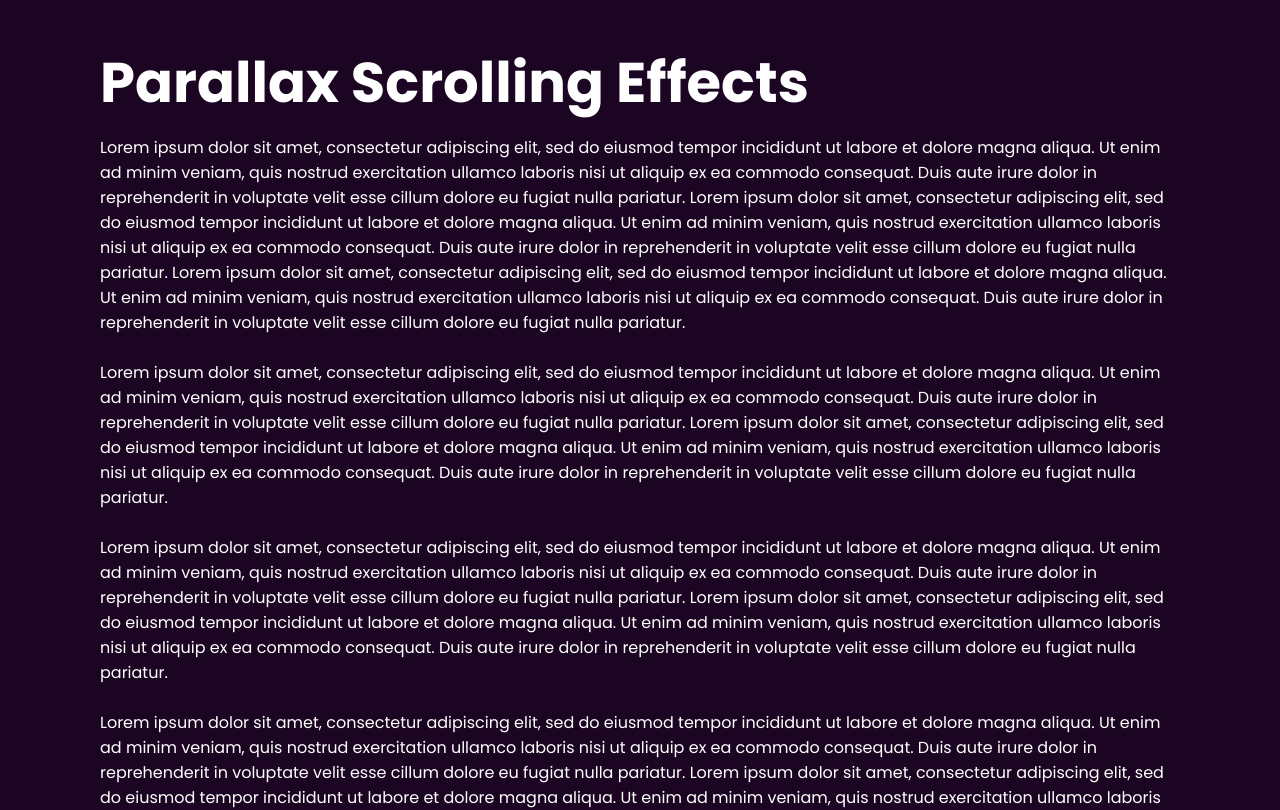
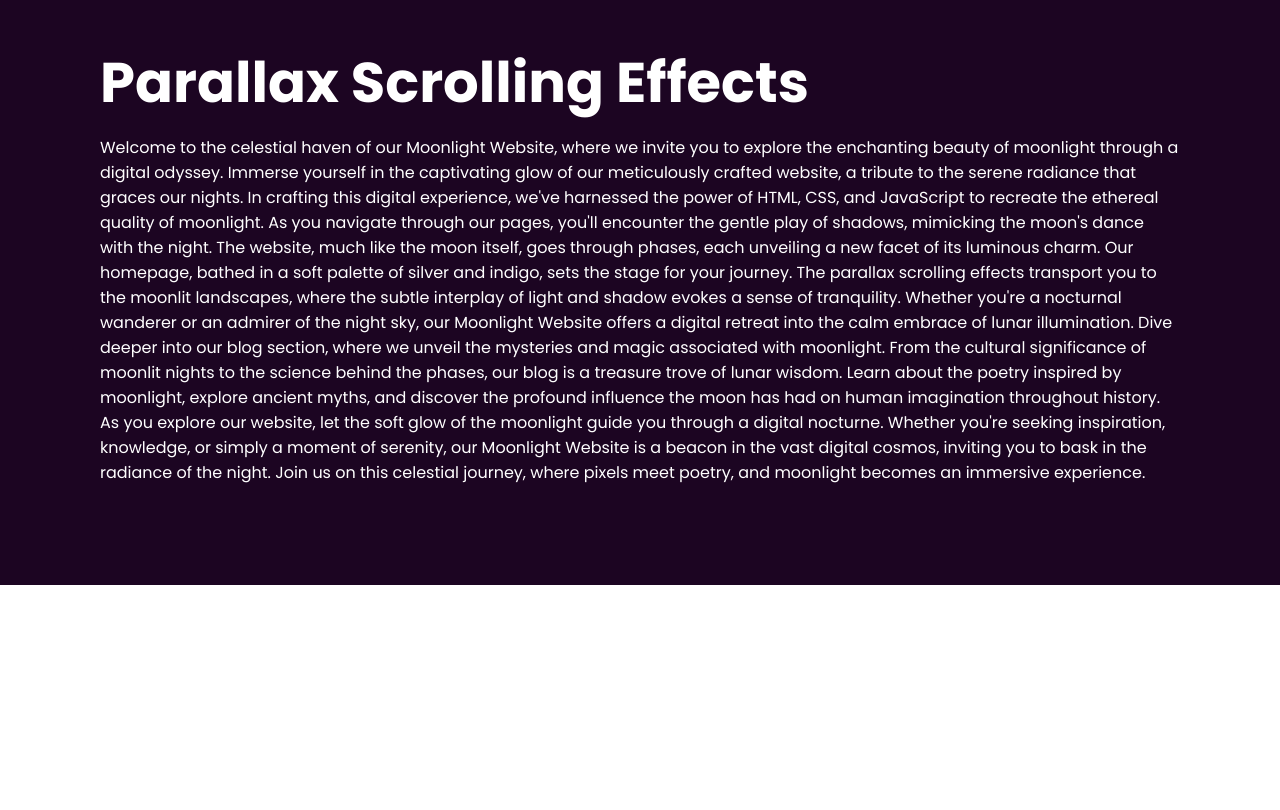
Before and after one commit to Dhruil/Space-Parallax-Scrolling-, a plain HTML site: page index.html in a window 1280 px wide. Shown: the part 860-1670 px from the top of the page. After the commit the page ends 1445 px from the top, so only its background shows below. Drawn offline with Linux system fonts and the light colour scheme.

Commit message:
Update index.html

```diff
--- a/index.html
+++ b/index.html
@@ -30,51 +30,11 @@
 <div class="sec" id="sec">
     <h2>Parallax Scrolling Effects</h2>
     <p>
-        Lorem ipsum dolor sit amet, consectetur adipiscing elit, sed do eiusmod tempor incididunt
-        ut labore et dolore magna aliqua. Ut enim ad minim veniam, quis nostrud exercitation ullamco
-        laboris nisi ut aliquip ex ea commodo consequat. Duis aute irure dolor in reprehenderit in
-        voluptate velit esse cillum dolore eu fugiat nulla pariatur.
-        Lorem ipsum dolor sit amet, consectetur adipiscing elit, sed do eiusmod tempor incididunt
-        ut labore et dolore magna aliqua. Ut enim ad minim veniam, quis nostrud exercitation ullamco
-        laboris nisi ut aliquip ex ea commodo consequat. Duis aute irure dolor in reprehenderit in
-        voluptate velit esse cillum dolore eu fugiat nulla pariatur.
-        Lorem ipsum dolor sit amet, consectetur adipiscing elit, sed do eiusmod tempor incididunt
-        ut labore et dolore magna aliqua. Ut enim ad minim veniam, quis nostrud exercitation ullamco
-        laboris nisi ut aliquip ex ea commodo consequat. Duis aute irure dolor in reprehenderit in
-        voluptate velit esse cillum dolore eu fugiat nulla pariatur.<br><br>
-        Lorem ipsum dolor sit amet, consectetur adipiscing elit, sed do eiusmod tempor incididunt
-        ut labore et dolore magna aliqua. Ut enim ad minim veniam, quis nostrud exercitation ullamco
-        laboris nisi ut aliquip ex ea commodo consequat. Duis aute irure dolor in reprehenderit in
-        voluptate velit esse cillum dolore eu fugiat nulla pariatur.
-        Lorem ipsum dolor sit amet, consectetur adipiscing elit, sed do eiusmod tempor incididunt
-        ut labore et dolore magna aliqua. Ut enim ad minim veniam, quis nostrud exercitation ullamco
-        laboris nisi ut aliquip ex ea commodo consequat. Duis aute irure dolor in reprehenderit in
-        voluptate velit esse cillum dolore eu fugiat nulla pariatur.<br><br>
-        Lorem ipsum dolor sit amet, consectetur adipiscing elit, sed do eiusmod tempor incididunt
-        ut labore et dolore magna aliqua. Ut enim ad minim veniam, quis nostrud exercitation ullamco
-        laboris nisi ut aliquip ex ea commodo consequat. Duis aute irure dolor in reprehenderit in
-        voluptate velit esse cillum dolore eu fugiat nulla pariatur.
-        Lorem ipsum dolor sit amet, consectetur adipiscing elit, sed do eiusmod tempor incididunt
-        ut labore et dolore magna aliqua. Ut enim ad minim veniam, quis nostrud exercitation ullamco
-        laboris nisi ut aliquip ex ea commodo consequat. Duis aute irure dolor in reprehenderit in
-        voluptate velit esse cillum dolore eu fugiat nulla pariatur.
-        <br><br>
-        Lorem ipsum dolor sit amet, consectetur adipiscing elit, sed do eiusmod tempor incididunt
-        ut labore et dolore magna aliqua. Ut enim ad minim veniam, quis nostrud exercitation ullamco
-        laboris nisi ut aliquip ex ea commodo consequat. Duis aute irure dolor in reprehenderit in
-        voluptate velit esse cillum dolore eu fugiat nulla pariatur.
-        Lorem ipsum dolor sit amet, consectetur adipiscing elit, sed do eiusmod tempor incididunt
-        ut labore et dolore magna aliqua. Ut enim ad minim veniam, quis nostrud exercitation ullamco
-        laboris nisi ut aliquip ex ea commodo consequat. Duis aute irure dolor in reprehenderit in
-        voluptate velit esse cillum dolore eu fugiat nulla pariatur.<br><br>
-        Lorem ipsum dolor sit amet, consectetur adipiscing elit, sed do eiusmod tempor incididunt
-        ut labore et dolore magna aliqua. Ut enim ad minim veniam, quis nostrud exercitation ullamco
-        laboris nisi ut aliquip ex ea commodo consequat. Duis aute irure dolor in reprehenderit in
-        voluptate velit esse cillum dolore eu fugiat nulla pariatur.
-        Lorem ipsum dolor sit amet, consectetur adipiscing elit, sed do eiusmod tempor incididunt
-        ut labore et dolore magna aliqua. Ut enim ad minim veniam, quis nostrud exercitation ullamco
-        laboris nisi ut aliquip ex ea commodo consequat. Duis aute irure dolor in reprehenderit in
-        voluptate velit esse cillum dolore eu fugiat nulla pariatur.
+        Welcome to the celestial haven of our Moonlight Website, where we invite you to explore the enchanting beauty of moonlight through a digital odyssey. Immerse yourself in the captivating glow of our meticulously crafted website, a tribute to the serene radiance that graces our nights.
+      In crafting this digital experience, we've harnessed the power of HTML, CSS, and JavaScript to recreate the ethereal quality of moonlight. As you navigate through our pages, you'll encounter the gentle play of shadows, mimicking the moon's dance with the night. The website, much like the moon itself, goes through phases, each unveiling a new facet of its luminous charm.
+      Our homepage, bathed in a soft palette of silver and indigo, sets the stage for your journey. The parallax scrolling effects transport you to the moonlit landscapes, where the subtle interplay of light and shadow evokes a sense of tranquility. Whether you're a nocturnal wanderer or an admirer of the night sky, our Moonlight Website offers a digital retreat into the calm embrace of lunar illumination.
+Dive deeper into our blog section, where we unveil the mysteries and magic associated with moonlight. From the cultural significance of moonlit nights to the science behind the phases, our blog is a treasure trove of lunar wisdom. Learn about the poetry inspired by moonlight, explore ancient myths, and discover the profound influence the moon has had on human imagination throughout history.
+As you explore our website, let the soft glow of the moonlight guide you through a digital nocturne. Whether you're seeking inspiration, knowledge, or simply a moment of serenity, our Moonlight Website is a beacon in the vast digital cosmos, inviting you to bask in the radiance of the night. Join us on this celestial journey, where pixels meet poetry, and moonlight becomes an immersive experience.
     </p>
 </div>
 <!-- partial -->
```
